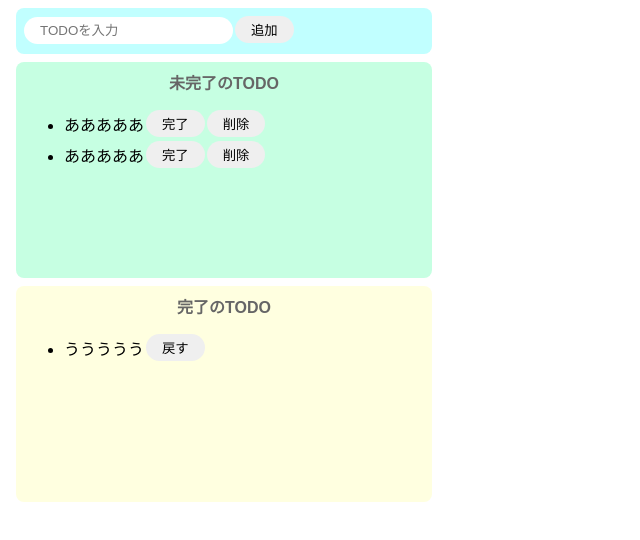
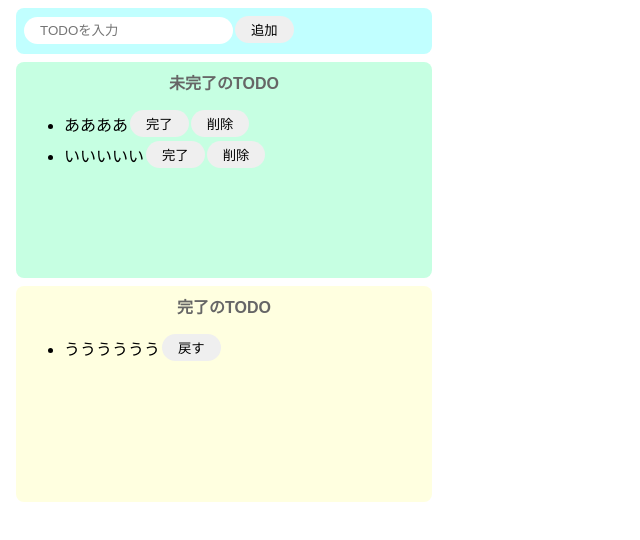
Before and after one commit to yusoki2704/todo-react, a React (Create React App) app: page / in a window 1280 px wide. Shown: the top 540 px of the page, without its empty margins (0-640 px from the left). Built offline with nearby package versions, Linux system fonts and the light colour scheme.

Commit message:
use state in App.jsx

```diff
--- a/src/App.jsx
+++ b/src/App.jsx
@@ -1,8 +1,14 @@
+import { useState } from "react";
 import "./styles.css";
 
 import "./styles.css";
 
 export const App = () => {
+  const [incompleteTodos, setIncompleteTodos] = useState([
+    "ああああ",
+    "いいいいい"
+  ]);
+  const [completeTodos, setCompleteTodos] = useState(["うううううう"]);
   return (
     <>
       <div className="input-area">
@@ -12,25 +18,28 @@
       <div className="incomplete-area">
         <p className="title">未完了のTODO</p>
         <ul>
-          <div className="list-row">
-            <li>あああああ</li>
-            <button>完了</button>
-            <button>削除</button>
-          </div>
-          <div className="list-row">
-            <li>あああああ</li>
-            <button>完了</button>
-            <button>削除</button>
-          </div>
+          {incompleteTodos.map((todo) => {
+            return (
+              <div key={todo} className="list-row">
+                <li>{todo}</li>
+                <button>完了</button>
+                <button>削除</button>
+              </div>
+            );
+          })}
         </ul>
       </div>
       <div className="complete-area">
         <p className="title">完了のTODO</p>
         <ul>
-          <div className="list-row">
-            <li>ううううう</li>
-            <button>戻す</button>
-          </div>
+          {completeTodos.map((todo) => {
+            return (
+              <div key={todo} className="list-row">
+                <li>{todo}</li>
+                <button>戻す</button>
+              </div>
+            );
+          })}
         </ul>
       </div>
     </>
```
